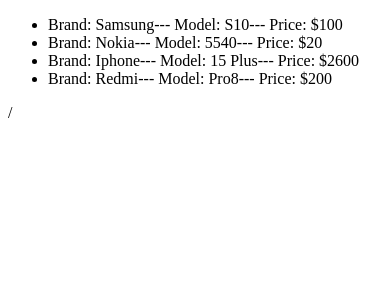
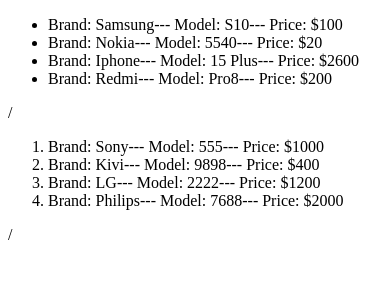
Before and after one commit to NataliiaYakovenko/react-rom-app, a React (Create React App) app: page / in a window 390 px wide. Shown: the top 300 px of the page. Built offline with nearby package versions, Linux system fonts and the light colour scheme.

Commit message:
Add phones.json  tv.json

```diff
--- a/src/App.js
+++ b/src/App.js
@@ -1,6 +1,4 @@
 import React from "react";
-import PhonesLoader from "./components/PhonesLoader/PhonesLoader";
-import TVLoader from "./components/TVLoader/TVLoader";
 import DataProvider from "./components/DataProvider/DataProvider";
 
 function App() {
@@ -27,6 +25,33 @@
                   );
                 })}
               </ul>
+            </div>
+          );
+        }}
+
+         </DataProvider>/
+
+         <DataProvider loadData={() => {
+          return fetch("./tv.json").then((response) => response.json());
+        }}>
+
+        {(state) => {
+          const { data, isLoading, isError } = state;
+          return (
+            <div>
+              {isLoading && <div>Loading...</div>}
+              {isError && <div>Error...{isError.message}</div>}
+
+              <ol>
+                {data.map((data,index) => {
+                  return (
+                    <li key={index}>
+                      Brand: {data.brand}--- Model: {data.model}--- Price:{" "}
+                      {data.price}
+                    </li>
+                  );
+                })}
+              </ol>
             </div>
           );
         }}
```
